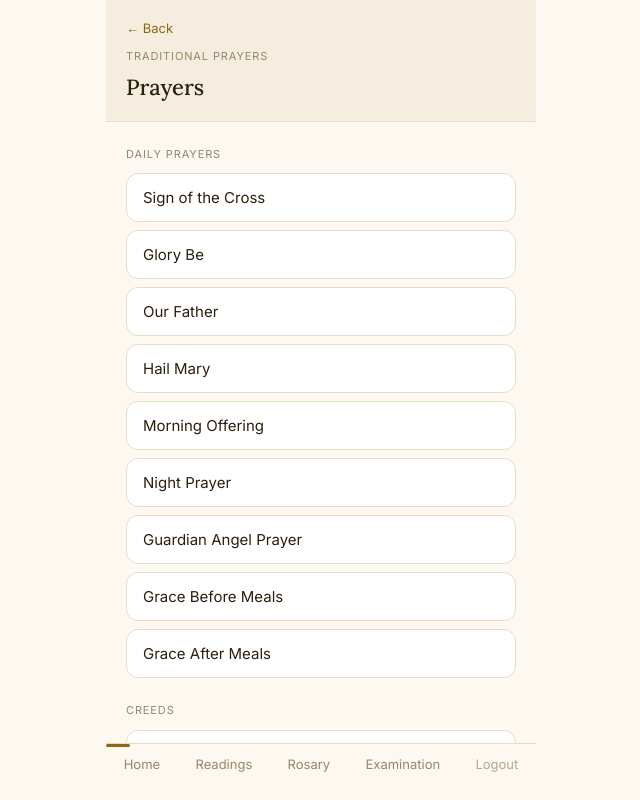
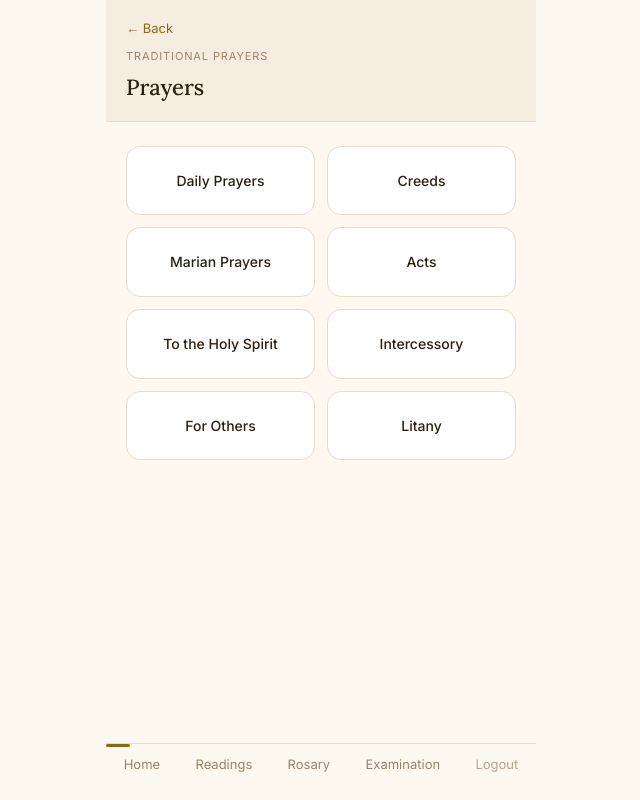
Before and after one commit to dorianzelaya/catholic-companion, a React (Vite) app in the folder frontend/: page /prayers in a window 1280 px wide. Shown: the whole page, without its empty margins (319-959 px from the left). Built offline with nearby package versions, Linux system fonts and the light colour scheme; sample sign-in values are in the browser's storage.

Commit message:
prayers page two column category grid

```diff
--- a/frontend/src/index.css
+++ b/frontend/src/index.css
@@ -1205,3 +1205,24 @@ html {
   height: auto;
   display: block;
 }
+
+/* Prayers category grid */
+.prayers-category-grid {
+  display: grid;
+  grid-template-columns: 1fr 1fr;
+  gap: 12px;
+}
+
+.prayers-category-btn {
+  background-color: #ffffff;
+  border: 0.5px solid var(--cream-border);
+  border-radius: 14px;
+  padding: 24px 12px;
+  text-align: center;
+  font-family: var(--font-ui);
+  font-size: 14px;
+  font-weight: 500;
+  color: var(--brown-dark);
+  cursor: pointer;
+  line-height: 1.4;
+}
--- a/frontend/src/pages/Prayers.jsx
+++ b/frontend/src/pages/Prayers.jsx
@@ -151,14 +151,16 @@ const PRAYERS = {
 }
 
 function Prayers() {
+  const [category, setCategory] = useState(null)
   const [selected, setSelected] = useState(null)
 
+  // Prayer detail view
   if (selected) {
     return (
       <div className="page">
         <div className="page-header">
           <BackButton onClick={() => setSelected(null)} />
-        <p className="readings-eyebrow">Prayer</p>
+          <p className="readings-eyebrow">{category}</p>
           <h1 className="struggle-category-title">{selected.name}</h1>
         </div>
         <div className="page-content">
@@ -179,20 +181,18 @@ function Prayers() {
     )
   }
 
+  // Prayer list view for a chosen category
+  if (category) {
     return (
       <div className="page">
         <div className="page-header">
-        <BackButton />
-        <p className="readings-eyebrow">Traditional Prayers</p>
-        <h1 className="struggle-category-title">Prayers</h1>
+          <BackButton onClick={() => setCategory(null)} />
+          <p className="readings-eyebrow">Prayers</p>
+          <h1 className="struggle-category-title">{category}</h1>
         </div>
         <div className="page-content">
-        <div className="prayers-list">
-          {Object.entries(PRAYERS).map(([category, items]) => (
-            <div key={category} className="prayers-group">
-              <p className="struggle-group-label">{category}</p>
           <div className="prayers-items">
-                {items.map(prayer => (
+            {PRAYERS[category].map(prayer => (
               <button
                 key={prayer.name}
                 className="prayer-item-btn"
@@ -203,6 +203,28 @@ function Prayers() {
             ))}
           </div>
         </div>
+      </div>
+    )
+  }
+
+  // Category selection view
+  return (
+    <div className="page">
+      <div className="page-header">
+        <BackButton />
+        <p className="readings-eyebrow">Traditional Prayers</p>
+        <h1 className="struggle-category-title">Prayers</h1>
+      </div>
+      <div className="page-content">
+        <div className="prayers-category-grid">
+          {Object.keys(PRAYERS).map(cat => (
+            <button
+              key={cat}
+              className="prayers-category-btn"
+              onClick={() => setCategory(cat)}
+            >
+              {cat}
+            </button>
           ))}
         </div>
       </div>
```
Also changed, not shown: frontend/public/prayer-cards/st-jude.jpg. Lines whose indentation alone changed are shown as unchanged.
